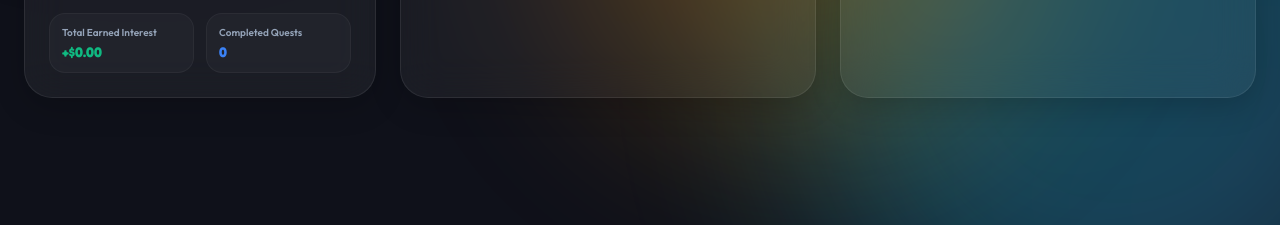
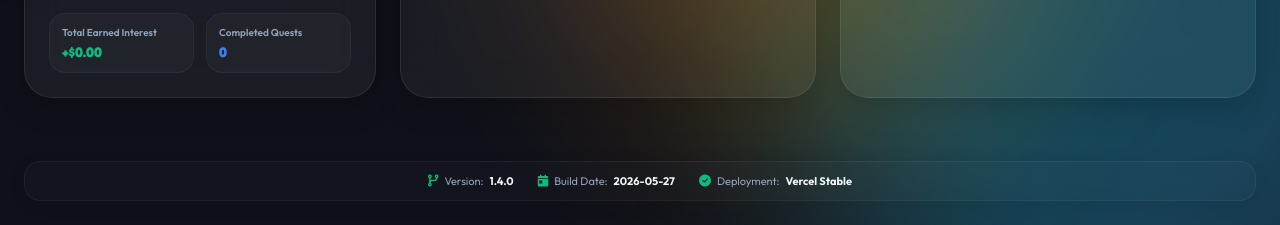
Before and after one commit to MEWinoZino/piggyvault, a plain HTML site: page index.html in a window 1280 px wide. Shown: the part 575-800 px from the top of the page. Drawn offline with nearby package versions, Linux system fonts and the light colour scheme.

Commit message:
Update: Add build metadata signature footer (Version 1.4.0, Build 2026-05-27)

```diff
--- a/index.html
+++ b/index.html
@@ -400,6 +400,16 @@
 
       </div>
     </section>
+
+    <!-- ==================== FOOTER BUILD SIGNATURE ==================== -->
+    <footer class="app-footer">
+      <div class="footer-content">
+        <span class="footer-item"><i class="fa-solid fa-code-branch"></i> Version: <strong>1.4.0</strong></span>
+        <span class="footer-item"><i class="fa-solid fa-calendar-day"></i> Build Date: <strong>2026-05-27</strong></span>
+        <span class="footer-item"><i class="fa-solid fa-circle-check text-green"></i> Deployment: <strong>Vercel Stable</strong></span>
+      </div>
+    </footer>
+
   </div>
 
   <!-- ==================== DIALOGS & OVERLAYS ==================== -->
--- a/styles.css
+++ b/styles.css
@@ -2052,3 +2052,54 @@ input:checked + .slider:before {
   color: var(--color-pink) !important;
   text-shadow: 0 0 10px rgba(236, 72, 153, 0.2);
 }
+
+/* BUILD METADATA FOOTER */
+.app-footer {
+  margin-top: auto;
+  padding: 12px 24px;
+  background: rgba(255, 255, 255, 0.02);
+  backdrop-filter: blur(10px);
+  -webkit-backdrop-filter: blur(10px);
+  border: 1px solid rgba(255, 255, 255, 0.05);
+  border-radius: 16px;
+  display: flex;
+  justify-content: center;
+  align-items: center;
+  font-size: 11px;
+  color: #94a3b8;
+  box-shadow: 0 4px 16px rgba(0, 0, 0, 0.1);
+}
+
+.footer-content {
+  display: flex;
+  justify-content: center;
+  align-items: center;
+  gap: 24px;
+  flex-wrap: wrap;
+}
+
+.footer-item {
+  display: flex;
+  align-items: center;
+  gap: 6px;
+}
+
+.footer-item i {
+  font-size: 12px;
+  color: var(--color-green);
+}
+
+.footer-item strong {
+  color: #f1f5f9;
+}
+
+@media (max-width: 600px) {
+  .app-footer {
+    padding: 16px;
+  }
+  .footer-content {
+    gap: 10px;
+    flex-direction: column;
+    text-align: center;
+  }
+}
```
